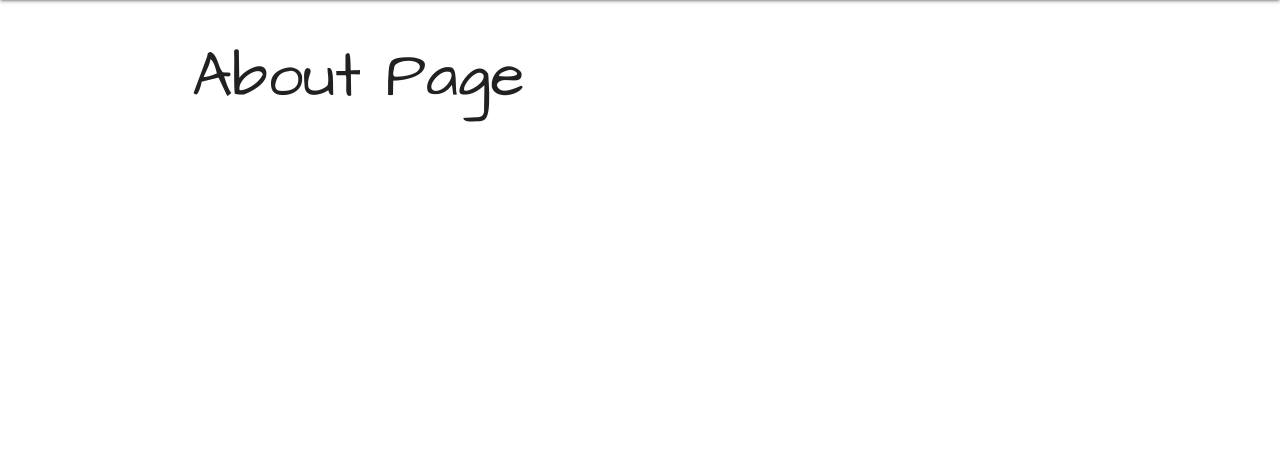
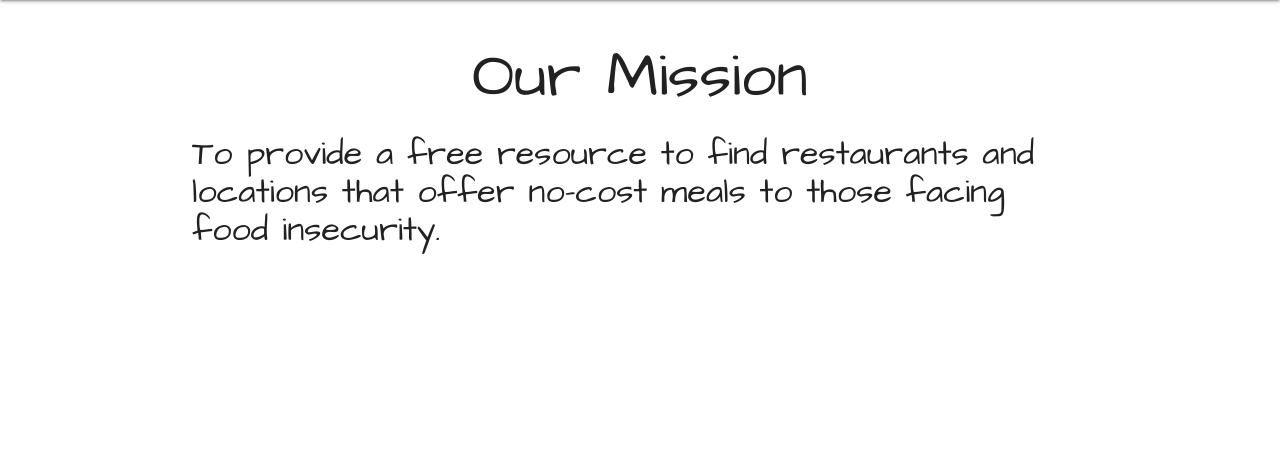
Before and after one commit to alecmason/MealFindr, a Django app: page /about/ in a window 1280 px wide. Shown: the part 64-518 px from the top of the page. Run offline with Django 3.2, Linux system fonts and the light colour scheme.

Commit message:
Updating home and about page text

```diff
--- a/MealFindr_app/static/style.css
+++ b/MealFindr_app/static/style.css
@@ -16,3 +16,7 @@ footer.page-footer {
     padding-top: 0;
     text-align: right;
 }
+
+h1.title{
+    text-align: center;
+}
--- a/MealFindr_app/templates/about.html
+++ b/MealFindr_app/templates/about.html
@@ -1,5 +1,6 @@
 {% extends 'base.html' %}
 
 {% block content %}
-    <h1>About Page</h1>
+    <h1 class="title">Our Mission</h1>
+    <h4>To provide a free resource to find restaurants and locations that offer no-cost meals to those facing food insecurity.</h4>
 {% endblock %}
--- a/MealFindr_app/templates/home.html
+++ b/MealFindr_app/templates/home.html
@@ -1,5 +1,5 @@
 {% extends 'base.html' %}
 
 {% block content %}
-    <h1>Home Page</h1>
+    <h1 class="title">Facing food insecurity? Let us help you find a meal today.</h1>
 {% endblock %}
```
